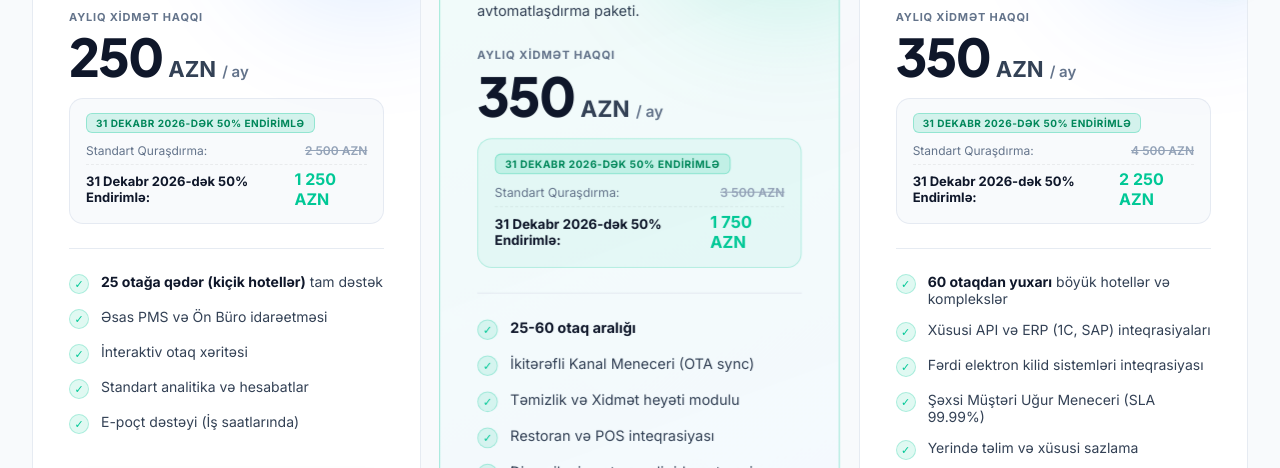
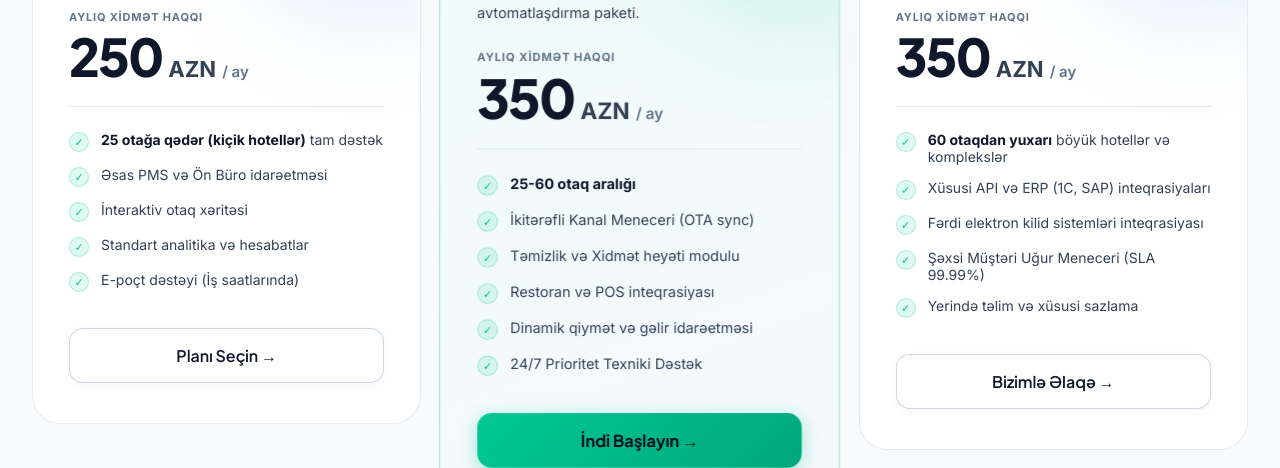
Before and after one commit to javidanbayram/hotellinia, a plain HTML site: page pricing.html in a window 1280 px wide. Shown: the part 800-1268 px from the top of the page. Drawn offline with Linux system fonts and the light colour scheme.

Commit message:
feat(pricing): remove individual discount boxes from cards, keeping single header campaign pill

```diff
--- a/pricing.html
+++ b/pricing.html
@@ -168,7 +168,7 @@
       min-height: 44px;
     }
     .plan-price-block {
-      margin-bottom: 16px;
+      margin-bottom: 24px;
     }
     .plan-price-label {
       font-size: 11px;
@@ -658,18 +658,6 @@
               </div>
             </div>
 
-            <div class="plan-setup-box">
-              <span class="setup-badge-sale">31 Dekabr 2026-dək 50% Endirimlə</span>
-              <div class="plan-setup-row">
-                <span data-i18n="pricing.lbl_setup_std">Standart Quraşdırma:</span>
-                <span class="setup-old-val">2 500 AZN</span>
-              </div>
-              <div class="plan-setup-row-discount">
-                <span data-i18n="pricing.lbl_setup_sale">31 Dekabr 2026-dək 50% Endirimlə:</span>
-                <span class="setup-new-val">1 250 AZN</span>
-              </div>
-            </div>
-
             <div class="plan-divider"></div>
             <ul class="plan-features">
               <li class="plan-feature">
@@ -709,18 +697,6 @@
                 <span class="plan-amount">350</span>
                 <span class="plan-currency">AZN</span>
                 <span class="plan-period">/ ay</span>
-              </div>
-            </div>
-
-            <div class="plan-setup-box">
-              <span class="setup-badge-sale">31 Dekabr 2026-dək 50% Endirimlə</span>
-              <div class="plan-setup-row">
-                <span data-i18n="pricing.lbl_setup_std">Standart Quraşdırma:</span>
-                <span class="setup-old-val">3 500 AZN</span>
-              </div>
-              <div class="plan-setup-row-discount">
-                <span data-i18n="pricing.lbl_setup_sale">31 Dekabr 2026-dək 50% Endirimlə:</span>
-                <span class="setup-new-val">1 750 AZN</span>
               </div>
             </div>
 
@@ -766,18 +742,6 @@
                 <span class="plan-amount">350</span>
                 <span class="plan-currency">AZN</span>
                 <span class="plan-period">/ ay</span>
-              </div>
-            </div>
-
-            <div class="plan-setup-box">
-              <span class="setup-badge-sale">31 Dekabr 2026-dək 50% Endirimlə</span>
-              <div class="plan-setup-row">
-                <span data-i18n="pricing.lbl_setup_std">Standart Quraşdırma:</span>
-                <span class="setup-old-val">4 500 AZN</span>
-              </div>
-              <div class="plan-setup-row-discount">
-                <span data-i18n="pricing.lbl_setup_sale">31 Dekabr 2026-dək 50% Endirimlə:</span>
-                <span class="setup-new-val">2 250 AZN</span>
               </div>
             </div>
 
```
